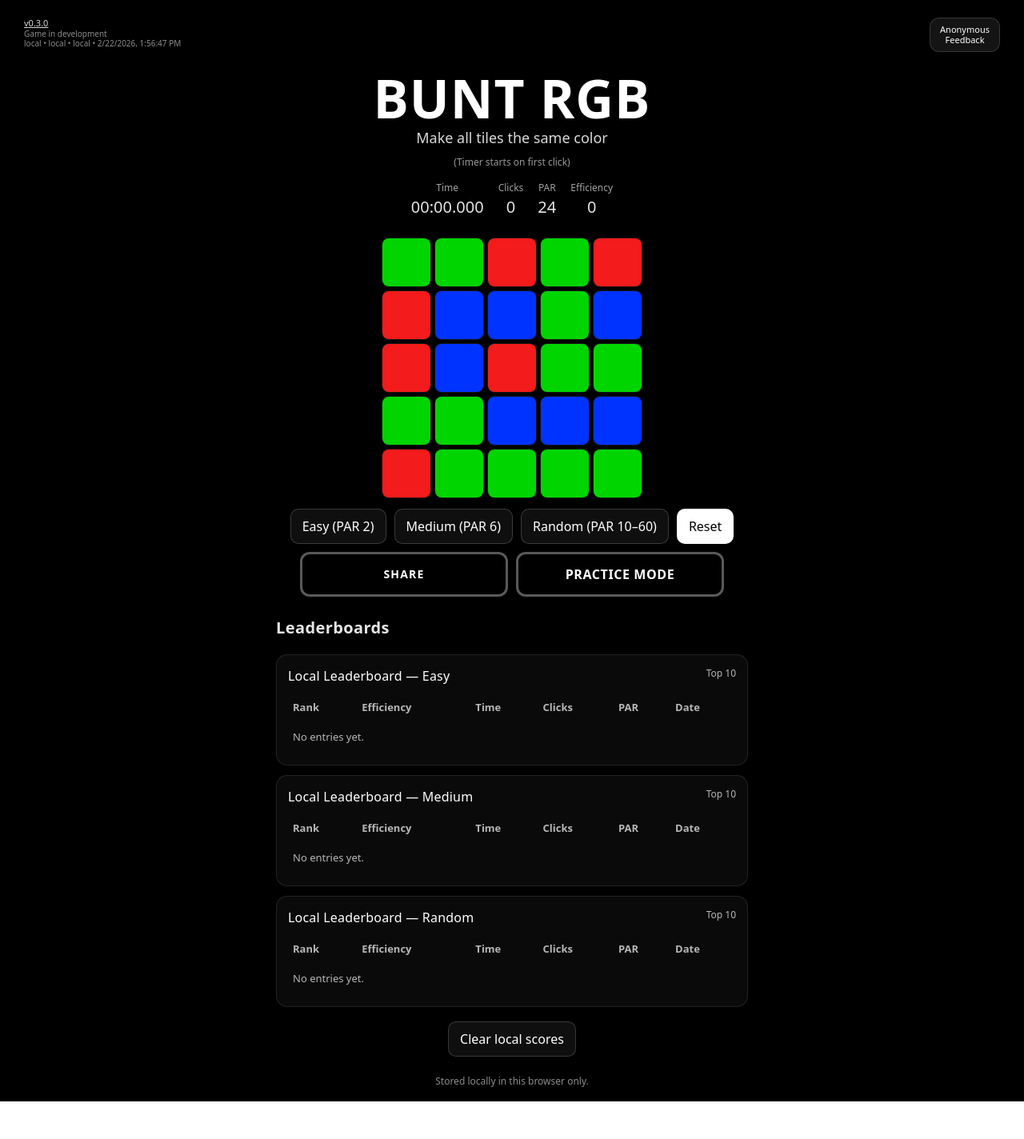
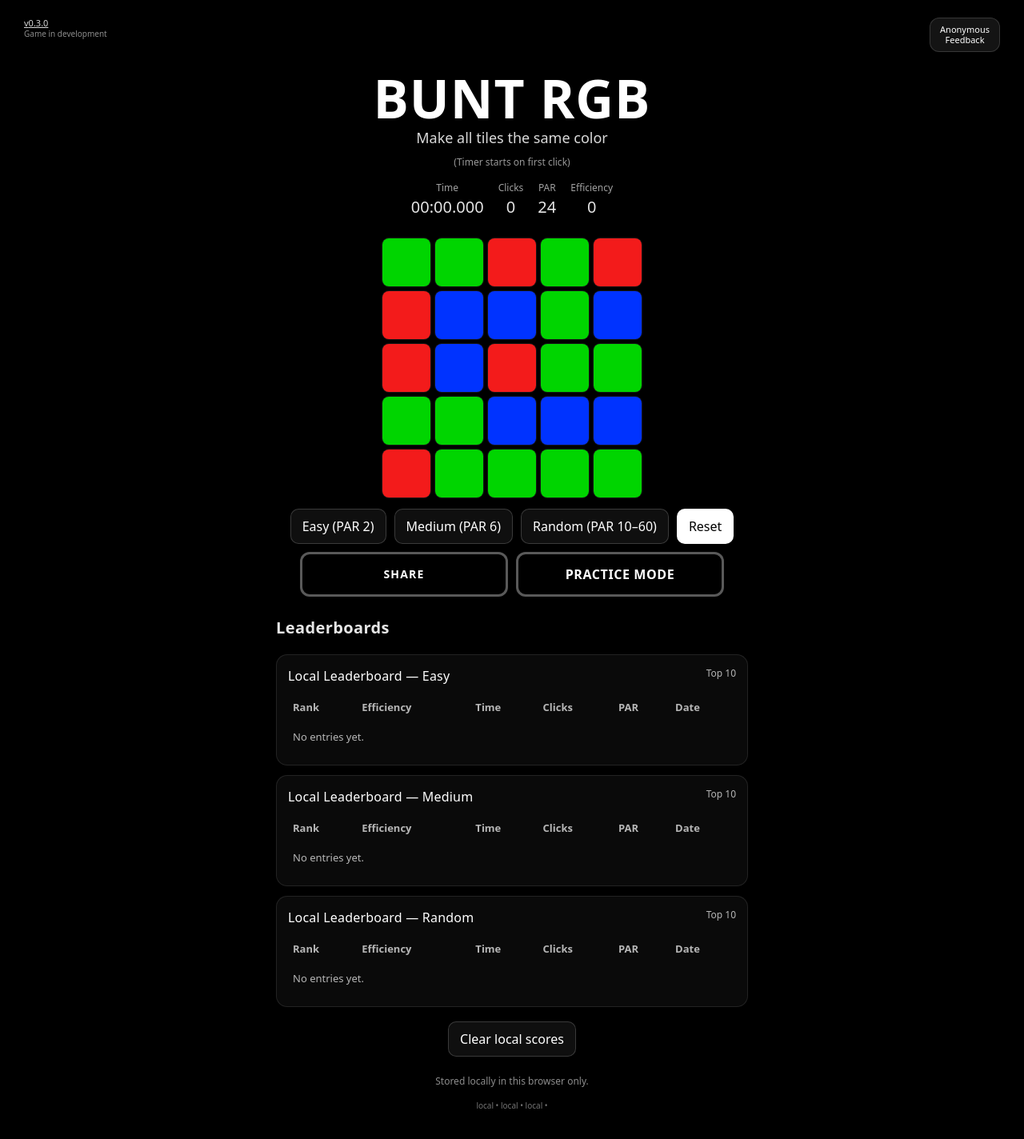
Before and after one commit to edgardomaxia/bunt-rgb, a React (Vite) app: page / in a window 1280 px wide. Shown: the whole page at 80% size. Before the commit the page ends 1377 px from the top, so only its background shows below. Built offline with nearby package versions, Linux system fonts and the light colour scheme.

Commit message:
release: v0.3.0 finalized

```diff
--- a/src/App.tsx
+++ b/src/App.tsx
@@ -490,17 +490,7 @@ function clearLeaderboards() {
     {APP_STATUS}
   </div>
 
-  {/* 👇 BUILD INFO QUI */}
-  <div style={{ fontSize: 10, opacity: 0.55 }}>
-    {BUILD_INFO.vercelEnv} • {BUILD_INFO.gitBranch} •{" "}
-    {BUILD_INFO.gitSha === "local"
-      ? "local"
-      : BUILD_INFO.gitSha.slice(0, 7)}{" "}
-    •{" "}
-    {BUILD_INFO.builtAtIso === "local"
-      ? ""
-      : new Date(BUILD_INFO.builtAtIso).toLocaleString()}
-  </div>
+
 </div>
 
       {/* HEADER RIGHT: feedback button */}
@@ -971,6 +961,25 @@ function clearLeaderboards() {
             </div>
           </div>
         )}
+        <div
+  style={{
+    width: "100%",
+    textAlign: "center",
+    fontSize: 10,
+    opacity: 0.45,
+    marginTop: 0,
+    paddingBottom: 20,
+  }}
+>
+  {BUILD_INFO.vercelEnv} • {BUILD_INFO.gitBranch} •{" "}
+  {BUILD_INFO.gitSha === "local"
+    ? "local"
+    : BUILD_INFO.gitSha.slice(0, 7)}{" "}
+  •{" "}
+  {BUILD_INFO.builtAtIso === "local"
+    ? ""
+    : new Date(BUILD_INFO.builtAtIso).toLocaleString()}
+</div>
       </div>
     </div>
   );
--- a/src/meta/buildInfo.ts
+++ b/src/meta/buildInfo.ts
@@ -1,17 +1,10 @@
-// AUTO-GENERATED. DO NOT EDIT.
-// Generated at build time.
-export const BUILD_INFO: {
-  builtAtIso: string;
-  vercelEnv: string;
-  gitBranch: string;
-  gitSha: string;
-  gitMessage: string;
-  deploymentId: string;
-} = {
-  "builtAtIso": "2026-02-22T13:56:47.617Z",
-  "vercelEnv": "local",
-  "gitBranch": "local",
-  "gitSha": "local",
-  "gitMessage": "",
-  "deploymentId": ""
-};
+// src/meta/buildInfo.ts
+// Placeholder: overwritten automatically during build/dev.
+export const BUILD_INFO = {
+  builtAtIso: "local",
+  vercelEnv: "local",
+  gitBranch: "local",
+  gitSha: "local",
+  gitMessage: "",
+  deploymentId: "",
+} as const;
```
